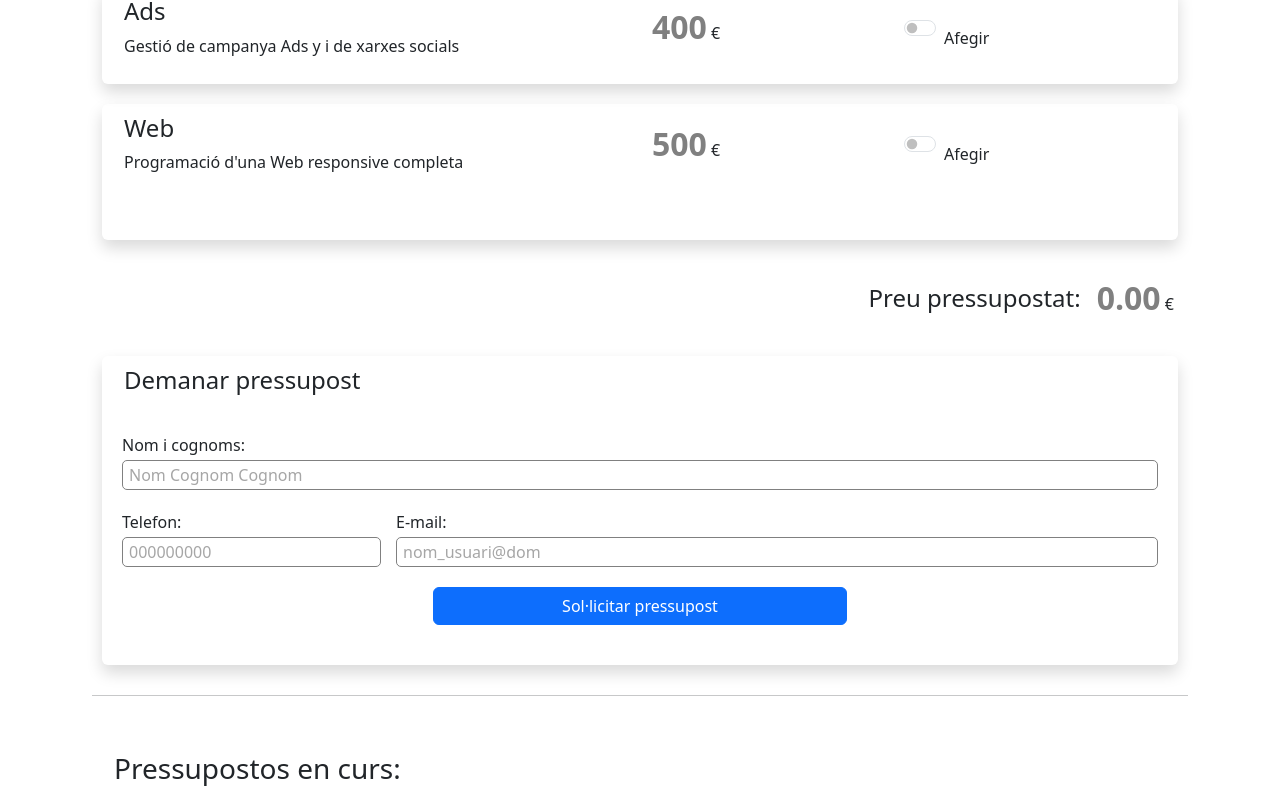
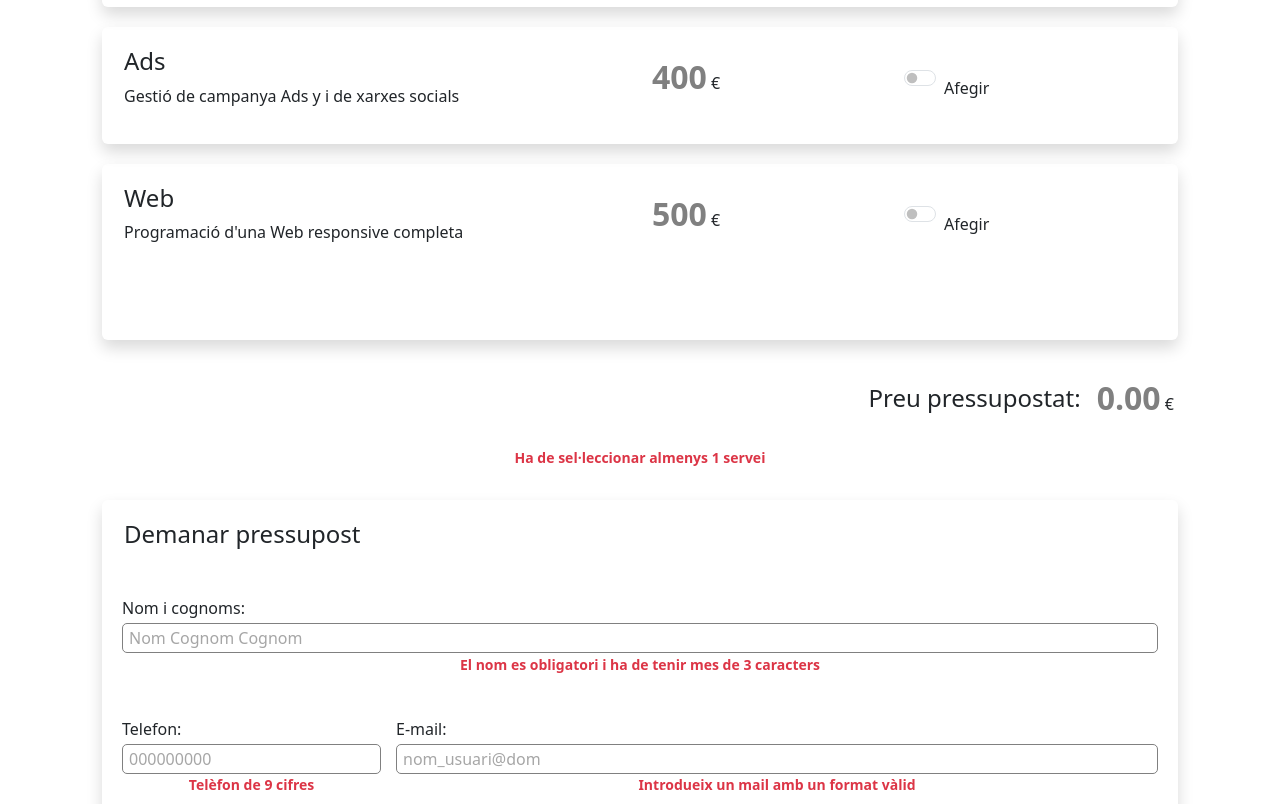
Before and after one commit to jc-alvarez-fdez/sprint_06, an Angular app: page / in a window 1280 px wide. Shown: the part 268-1072 px from the top of the page. Built offline with nearby package versions, Linux system fonts and the light colour scheme.

Commit message:
Mensajes de error

```diff
--- a/src/app/components/home/home.component.html
+++ b/src/app/components/home/home.component.html
@@ -4,7 +4,7 @@
   </header>
 
   <div class="row align-items-center">
-    <form [formGroup]="pptoForm" class="row">
+    <form [formGroup]="pptoForm" class="row" (submit)="demanarPpto($event)">
 
       <div class="row shadow rounded">
         <div class="col-6">
@@ -75,6 +75,11 @@
         <h4 class="m-2">Preu pressupostat:</h4>
         <p class="m-2"><span>{{ pptoForm.get('totPpto')!.value.toFixed(2) }}</span> €</p>
       </div>
+      <div class="error">
+        @if (this.pptoForm.get('totPpto')?.status === 'INVALID') {
+          <p>Ha de sel·leccionar almenys 1 servei</p>
+        }
+      </div>
 
       <div class="row shadow rounded">
         <h4>Demanar pressupost</h4>
@@ -82,20 +87,52 @@
           <div class="col nom">
             <label for="nom">Nom i cognoms:</label><br>
             <input type="text" name="nom" formControlName="nom" id="nom" placeholder="Nom Cognom Cognom">
+            <div class="error">
+              @if (this.pptoForm.get('nom')?.status === 'INVALID') {
+                <p>El nom es obligatori i ha de tenir mes de 3 caracters</p>
+              }
+            </div>
          </div>
          <div class="row tel">
             <div class="col-3 ">
               <label for="tel">Telefon:</label><br>
               <input type="text" name="tel" formControlName="tel" id="tel" placeholder="000000000">
+              <div class="error">
+                @if (this.pptoForm.get('tel')?.status === 'INVALID') {
+                  <p>Telèfon de 9 cifres</p>
+                }
+              </div>
             </div>
             <div class="col">
               <label for="email">E-mail:</label><br>
               <input type="email" name="email" formControlName="email" id="email" placeholder="nom_usuari@dom">
+              <div class="error">
+                @if (this.pptoForm.get('email')?.status === 'INVALID') {
+                  <p>Introdueix un mail amb un format vàlid</p>
+                }
+              </div>
             </div>
         </div>
-        <button class="btn btn-primary bton_ppto" type="button" (click)="demanarPpto()">Sol·licitar pressupost</button>
+        <button class="btn btn-primary bton_ppto" type="button" (click)="demanarPpto($event)" [disabled]="pptoForm.invalid">Sol·licitar pressupost</button>
+      </div>
 
-      </div>
+        <!-- <div class="error">
+          @if (this.pptoForm.get('totPpto')?.status === 'INVALID') {
+            <p>Ha de sel·leccionar almenys 1 servei</p>
+          }
+          @else if (this.pptoForm.get('nom')?.status === 'INVALID') {
+            <p>El nom es obligatori i ha de tenir mes de 3 caracters</p>
+          }
+          @else if (this.pptoForm.get('tel')?.status === 'INVALID') {
+            <p>El telèfon ha de tenir 9 cifres</p>
+          }
+          @else if (this.pptoForm.get('email')?.status === 'INVALID') {
+            <p>El mail introduït no té un format vàlid</p>
+          }
+        </div> -->
+
+
+
 
 
       </div>
@@ -109,25 +146,3 @@
     </div>
 
   </div>
-
-
-
-  <!-- <div class="row shadow rounded">
-    <h4>Demanar pressupost</h4>
-    <form [formGroup]="clientForm">
-      <div>
-        <label for="nom">Nom i cognoms:</label>
-        <input type="text" name="nom" formControlName="nom" id="nom" placeholder="Nom Cognom Cognom">
-      </div>
-      <div>
-        <label for="tel">Telefon:</label>
-        <input type="text" name="tel" formControlName="tel" id="tel" placeholder="Telèfon">
-      </div>
-      <div>
-        <label for="email">E-mail:</label>
-        <input type="email" name="email" formControlName="email" id="email" placeholder="Email">
-      </div>
-    </form>
-    <button class="btn btn-primary" type="submit" (click)="demanarPpto()">Sol·licitar pressupost</button>
-
-</div> -->
--- a/src/app/components/home/home.component.scss
+++ b/src/app/components/home/home.component.scss
@@ -1,6 +1,6 @@
 .row {
   margin: 10px auto;
-  padding: 10px;
+  padding: 20px 10px;
   align-items: center;
 }
 
@@ -33,6 +33,7 @@ input{
     }
     .tel {
       padding: 0;
+      align-items: flex-start;
 
 
       .div {
@@ -68,3 +69,15 @@ input{
     margin: 10px 10px 3px 0;
     padding: 0
   }
+
+  .error  {
+    text-align: center;
+    width: 100%;
+    padding: 0.35rem;
+    font-size: 0.875em;
+    font-weight: 600;
+    //background-color: #dc35461e;
+    border-radius: 0 0 5px 5px;
+    margin-top: -5px;
+    color:#dc3546;
+  }
--- a/src/app/components/home/home.component.ts
+++ b/src/app/components/home/home.component.ts
@@ -5,7 +5,7 @@ import { PanelComponent } from '../panel/panel.component';
 import { NgIf } from '@angular/common';
 import { serveis, panelServeis, client } from '../../interfaces/formularis.interface';
 import { ListPptosComponent } from '../list-pptos/list-pptos.component';
-
+import { PersonalValidacions } from '../validacions/personal-validacions';
 
 @Component({
   selector: 'app-home',
@@ -24,13 +24,16 @@ export class HomeComponent {
 
   public serveis = this.BudgetService.getServeis();
   pptoForm: FormGroup;
-
+  nomErrors: string = "";
+  telErrors: string = "";
+  emailErrors: string = "";
+  totPptoErrors: string = "";
 
 
   constructor(
     private fb: FormBuilder,
     private BudgetService: BudgetService
-    ){
+  ) {
     // Inicializar el formulario
     this.pptoForm = this.fb.group({
       seo: false,
@@ -38,11 +41,13 @@ export class HomeComponent {
       web: false,
       numPagines: new FormControl(1),
       numIdiomes: new FormControl(1),
-        totPpto: [0, this.totalValido],
-        nom: ['', this.nombreValido],
-        tel: ['', this.telefonoValido],
-        email: ['', this.emailValido],
+      totPpto: [0, [Validators.required, PersonalValidacions.totalValido]],
+      nom: ['', [Validators.required, PersonalValidacions.nombreValido]],
+      tel: ['', [Validators.required, PersonalValidacions.telefonoValido]],
+      email: ['', [Validators.required, PersonalValidacions.emailValido]],
     });
+
+
   }
 
   // Calcular total del ppto
@@ -65,38 +70,39 @@ export class HomeComponent {
   }
 
 
+
   onPaginesCanvi(nouPagines: number) {
     this.pptoForm.get('numPagines')!.setValue(nouPagines);
     this.calcularTotalPpto();
   }
 
-  onIdiomesCanvi(nouIdiomes: number){
+  onIdiomesCanvi(nouIdiomes: number) {
     this.pptoForm.get('numIdiomes')!.setValue(nouIdiomes);
     this.calcularTotalPpto();
   }
 
-  demanarPpto() {
- if (this.pptoForm.get('nom')!.valid &&
-     this.pptoForm.get('tel')!.valid &&
-     this.pptoForm.get('email')!.valid &&
-     this.pptoForm.get('totPpto')!.valid) {
-    const nouPressupost = this.pptoForm.value;
-    console.log("Ptpo capturado: ",nouPressupost);
+  demanarPpto(event: Event) {
+    event.preventDefault(); // Evita que el formulari s'enviï
+
+    if (this.pptoForm.valid && this.pptoForm.touched) {
+      const nouPressupost = this.pptoForm.getRawValue();
+      console.log("Ptpo capturado: ", nouPressupost);
       this.BudgetService.guardarPpto(nouPressupost);
       this.pptoForm.reset();
       this.pptoForm.get('totPpto')?.reset(0);
       this.pptoForm.get('numPagines')?.reset(1);
       this.pptoForm.get('numIdiomes')?.reset(1);
     } else {
-   //Mostrar un mensaje al usuario indicando que hay errores en el formulario
+      // Mostrar un mensaje al usuario indicando que hay errores en el formulario
       console.log("Formulario no válido");
     }
   }
 
-  // Validaciones
+}
 
 
 
+/* // Validaciones
 
 nombreValido(control: FormControl): ValidationErrors | null {
   const regex = new RegExp(/^[a-zA-Záéíóúñ ]+$/);
@@ -107,16 +113,16 @@ export class HomeComponent {
 }
 
   telefonoValido(control: FormControl): ValidationErrors | null {
-    const regex = new RegExp(/^[0-9]{9}$/);
-    if (!regex.test(control.value)) {
+  const regexTel = /^[0-9]{9}$/;
+  if (!regexTel.test(control.value)) {
     return { telefonoInvalido: true };
   }
   return null;
 }
 
   emailValido(control: FormControl): ValidationErrors | null {
-    const regex = new RegExp(/^(([^<>()[\]\\.,;:\s@"]+(\.[^<>()[\]\\.,;:\s@"]+)*)|(".+"))@((\[[0-9]{1,3}\.[0-9]{1,3}\.[0-9]{1,3}\.[0-9]{1,3}\])|(([a-zA-Z\-0-9]+\.)+[a-zA-Z]{2,}))$/);
-    if (!regex.test(control.value)) {
+  const regexMail = /^[a-zA-Z0-9.!#$%&'*+/=?^_`{|}~-]+@[a-zA-Z0-9-]+(?:\.[a-zA-Z0-9-]+)*$/;
+  if (!regexMail.test(control.value)) {
     return { emailInvalido: true };
   }
   return null;
@@ -130,7 +136,4 @@ export class HomeComponent {
   return null;
 }
 
-
-
-
-}
+*/
--- a/src/app/components/list-pptos/list-pptos.component.scss
+++ b/src/app/components/list-pptos/list-pptos.component.scss
@@ -4,7 +4,7 @@ padding: 0;
 
 .row {
   margin: 10px auto;
-  padding: 10px;
+  padding: 20px 10px;
   align-items: stretch;
 }
 }
--- /dev/null
+++ b/src/app/components/validacions/personal-validacions.ts
@@ -0,0 +1,51 @@
+
+import { AbstractControl, FormControl, ValidationErrors } from '@angular/forms';
+
+export class PersonalValidacions {
+
+
+  static nombreValido(control: AbstractControl): ValidationErrors | null {
+    const regex = new RegExp(/^[a-zA-Záéíóúñ ]+$/);
+    if (regex.test(control.value)) {
+      return null;
+    }
+    else {
+      return {nombreValido: true}
+    }
+
+  }
+
+  static  telefonoValido(control: AbstractControl): ValidationErrors | null {
+    const regexTel = /^[0-9]{9}$/;
+    if (regexTel.test(control.value)) {
+      return null;
+    }
+    else {
+      return {telefonoValido: true}
+    }
+
+  }
+
+  static  emailValido(control: AbstractControl): ValidationErrors | null {
+    const regexMail = /^[a-zA-Z0-9.!#$%&'*+/=?^_`{|}~-]+@[a-zA-Z0-9-]+(?:\.[a-zA-Z0-9-]+)*$/;
+    if (regexMail.test(control.value)) {
+      return null;
+    }
+    else {
+      return {emailValido: true}
+    }
+
+    }
+
+  static totalValido(control: AbstractControl): ValidationErrors | null {
+
+    if ((control.value) !== 0) {
+      return null;
+    }
+    else {
+      return {totalValido: true}
+    }
+  }
+
+
+}
```
Also changed, not shown: src/app/components/list-pptos/list-pptos.component.ts (+6 -3 lines), 1 other file (tests, documents, lock files or other folders). Lines whose indentation alone changed are shown as unchanged.
